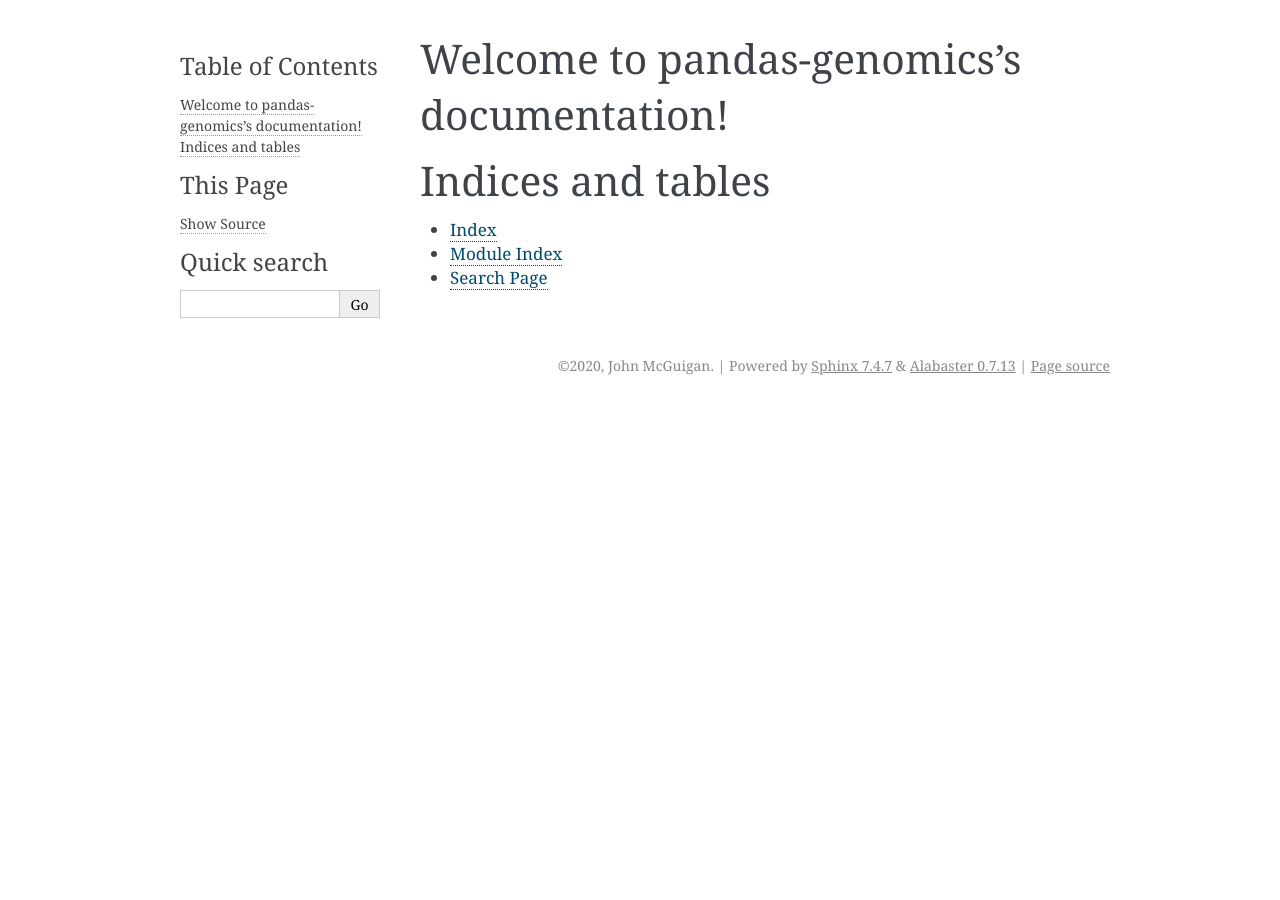
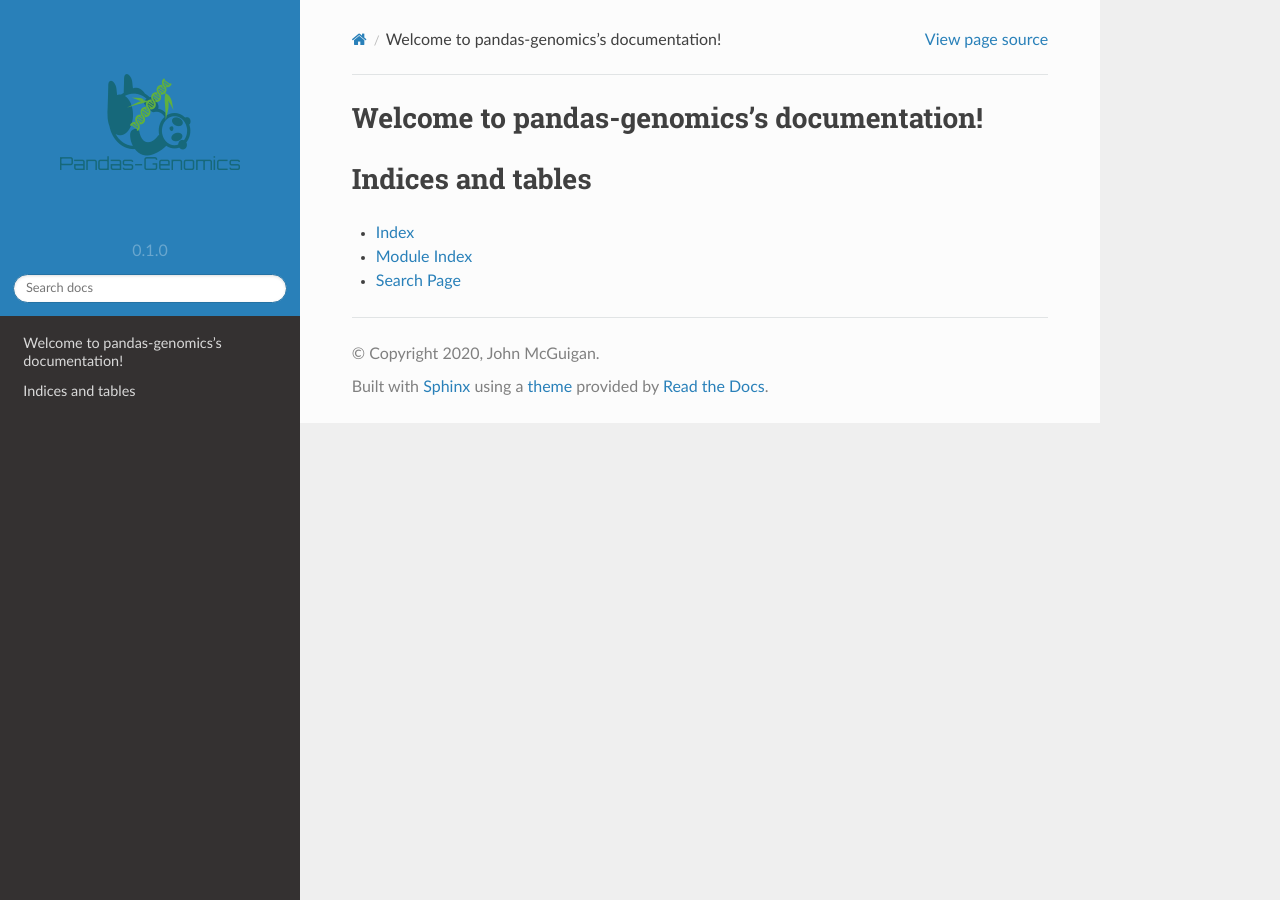
Before and after one commit to HallLab/pandas-genomics, a Sphinx documentation site: the page built from docs/index.rst, in a window 1280 px wide. Built offline with Sphinx 7.4.7 and the Read the Docs theme 2.0.0, drawn with Linux system fonts in a browser that asks for light colours.

Commit message:
Update docs and add logo

```diff
--- a/docs/conf.py
+++ b/docs/conf.py
@@ -21,8 +21,11 @@
 copyright = '2020, John McGuigan'
 author = 'John McGuigan'
 
-# The full version, including alpha/beta/rc tags
-release = 'v0.1.0'
+import pandas_genomics
+# The short X.Y version.
+version = pandas_genomics.__version__
+# The full version, including alpha/beta/rc tags.
+release = pandas_genomics.__version__
 
 
 # -- General configuration ---------------------------------------------------
@@ -31,7 +34,28 @@
 # extensions coming with Sphinx (named 'sphinx.ext.*') or your custom
 # ones.
 extensions = [
+    'sphinx.ext.autodoc',
+    'sphinx.ext.autosummary',
+    'sphinx.ext.githubpages',
+    'sphinx.ext.intersphinx',
+    'sphinx.ext.viewcode',
+    'IPython.sphinxext.ipython_directive',
+    'IPython.sphinxext.ipython_console_highlighting',
+    'numpydoc',
+    'sphinx_copybutton'
 ]
+
+# Configuration options for plot_directive. See:
+# https://github.com/matplotlib/matplotlib/blob/f3ed922d935751e08494e5fb5311d3050a3b637b/lib/matplotlib/sphinxext/plot_directive.py#L81
+plot_html_show_source_link = False
+plot_html_show_formats = False
+
+# Generate the API documentation when building
+autosummary_generate = True
+numpydoc_show_class_members = False
+
+# The master toctree document.
+master_doc = 'index'
 
 # Add any paths that contain templates here, relative to this directory.
 templates_path = ['_templates']
@@ -41,15 +65,41 @@
 # This pattern also affects html_static_path and html_extra_path.
 exclude_patterns = ['_build', 'Thumbs.db', '.DS_Store']
 
+# The name of the Pygments (syntax highlighting) style to use.
+pygments_style = 'sphinx'
 
-# -- Options for HTML output -------------------------------------------------
+
+# -- Options for HTML output ----------------------------------------------
 
 # The theme to use for HTML and HTML Help pages.  See the documentation for
 # a list of builtin themes.
 #
-html_theme = 'alabaster'
+html_theme = 'sphinx_rtd_theme'
+import sphinx_rtd_theme
+html_theme_path = [sphinx_rtd_theme.get_html_theme_path()]
 
 # Add any paths that contain custom static files (such as style sheets) here,
 # relative to this directory. They are copied after the builtin static files,
 # so a file named "default.css" will overwrite the builtin "default.css".
 html_static_path = ['_static']
+
+# Theme options are theme-specific and customize the look and feel of a theme
+# further.  For a list of options available for each theme, see the
+# documentation.
+#
+html_logo = '_static/logo.png'
+html_theme_options = {
+    'logo_only': True,
+}
+
+# Custom sidebar templates, must be a dictionary that maps document names
+# to template names.
+#
+# This is required for the alabaster theme
+# refs: http://alabaster.readthedocs.io/en/latest/installation.html#sidebars
+html_sidebars = {
+    '**': [
+        'relations.html',  # needs 'show_related': True theme option to display
+        'searchbox.html',
+    ]
+}
--- a/pyproject.toml
+++ b/pyproject.toml
@@ -8,6 +8,9 @@
 python = "^3.7"
 pandas = "^1.1"
 sphinx = {version = "^3.2.1", optional = true}
+sphinx_rtd_theme = {version = "^0.5.0", extras = ["docs"]}
+numpydoc = {version = "^1.1.0", extras = ["docs"]}
+sphinx-copybutton = {version = "^0.3.0", extras = ["docs"]}
 
 [tool.poetry.dev-dependencies]
 pytest = "^5.2"
```
Also changed, not shown: docs/_static/logo.png (added), 1 other file.
